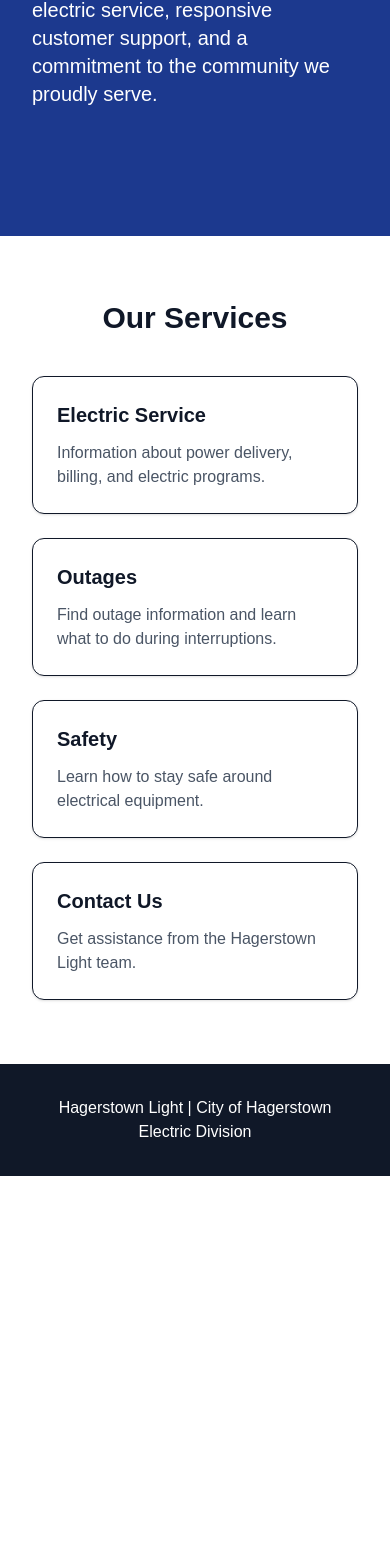
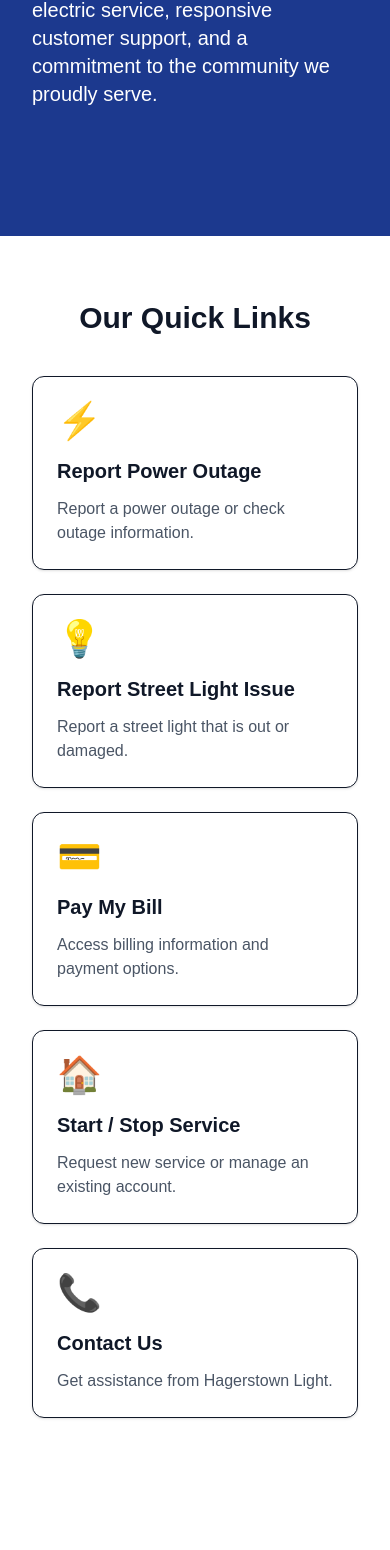
Before and after one commit to clinemichael/hagerstown-light-website, a Next.js app: page / in a window 390 px wide. Shown: the part 424-1974 px from the top of the page. Before the commit the page ends 1600 px from the top, so only its background shows below. Built offline with nearby package versions, Linux system fonts and the light colour scheme.

Commit message:
Create responsive Quick Links Section

```diff
--- a/app/page.tsx
+++ b/app/page.tsx
@@ -3,6 +3,7 @@ import Header from "@/components/Header";
 import Footer from "@/components/Footer";
 import ServiceCard from "@/components/ServiceCard";
 import Hero from "@/components/Hero";
+import QuickLinks from "@/components/QuickLinks";
 
 export default function Home() {
   return (
@@ -12,6 +13,9 @@ export default function Home() {
 
 
       <Hero />
+
+
+      <QuickLinks />
 
 
       {/* Services */}
--- /dev/null
+++ b/components/QuickLinks.tsx
@@ -0,0 +1,62 @@
+const quickLinks = [
+  {
+    title: "Report Power Outage",
+    description: "Report a power outage or check outage information.",
+    icon: "⚡",
+  },
+  {
+    title: "Report Street Light Issue",
+    description: "Report a street light that is out or damaged.",
+    icon: "💡",
+  },
+  {
+    title: "Pay My Bill",
+    description: "Access billing information and payment options.",
+    icon: "💳",
+  },
+  {
+    title: "Start / Stop Service",
+    description: "Request new service or manage an existing account.",
+    icon: "🏠",
+  },
+  {
+    title: "Contact Us",
+    description: "Get assistance from Hagerstown Light.",
+    icon: "📞",
+  },
+];
+
+export default function QuickLinks() {
+  return (
+    <section className="px-8 py-16">
+        <h2 className="text-3xl font-bold text-center mb-10">
+      Our Quick Links
+        </h2>
+        <div className="grid md:grid-cols-5 gap-6 max-w-6xl mx-auto">
+
+      {quickLinks.map((link) => (
+  <div key={link.title}>
+    <div className="p-6 border rounded-xl shadow-sm hover:shadow-md transition">
+
+    <div className="text-4xl mb-4">
+        {link.icon}
+    </div>
+
+    <h3 className="text-xl font-bold mb-3">
+        {link.title}
+    </h3>
+
+    <p className="text-gray-600">
+        {link.description}
+    </p>
+
+</div>
+    </div>
+
+
+))}
+
+        </div>
+    </section>
+  );
+}
```
Also changed, not shown: components/QuickActions.tsx (deleted).
